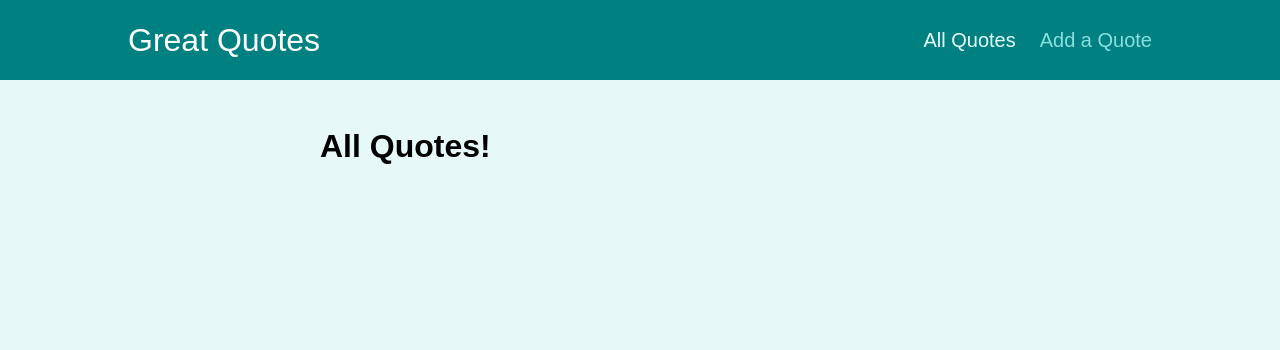
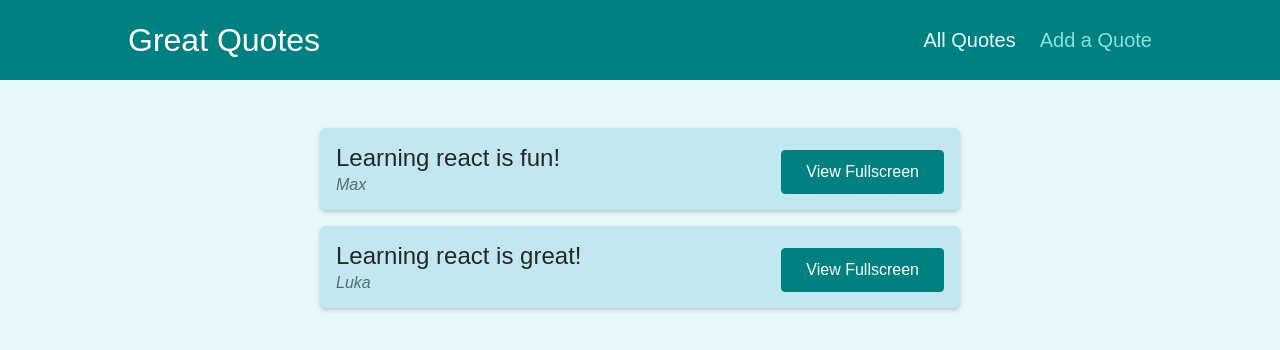
Before and after one commit to lukacc008/react-router-final-practice, a React (Create React App) app: page /quotes in a window 1280 px wide. Shown: the top 350 px of the page. Built offline with nearby package versions, Linux system fonts and the light colour scheme.

Commit message:
Added some dummy data & more content

```diff
--- a/src/components/pages/AllQuotes.js
+++ b/src/components/pages/AllQuotes.js
@@ -1,5 +1,12 @@
+import QuoteList from "../quotes/QuoteList";
+
+const DUMMY_QUOTES = [
+   {id: 'q1', author: 'Max', text: 'Learning react is fun!'},
+   {id: 'q2', author: 'Luka', text: 'Learning react is great!'},
+];
+
 const AllQuotes = () => {
-   return <h1>All Quotes!</h1>
+   return <QuoteList quotes={DUMMY_QUOTES} />
 }
 
 export default AllQuotes;
--- a/src/components/pages/NewQuote.js
+++ b/src/components/pages/NewQuote.js
@@ -1,5 +1,10 @@
+import QuoteForm from "../quotes/QuoteForm";
+
 const NewQuote = () => {
-    return <h1>New Quote!</h1>
- }
+    const addQuoteHandler = quoteData => {
+        console.log(quoteData);
+    };
+    return <QuoteForm onAddQuote={addQuoteHandler} />;
+ };
 
  export default NewQuote;
```
